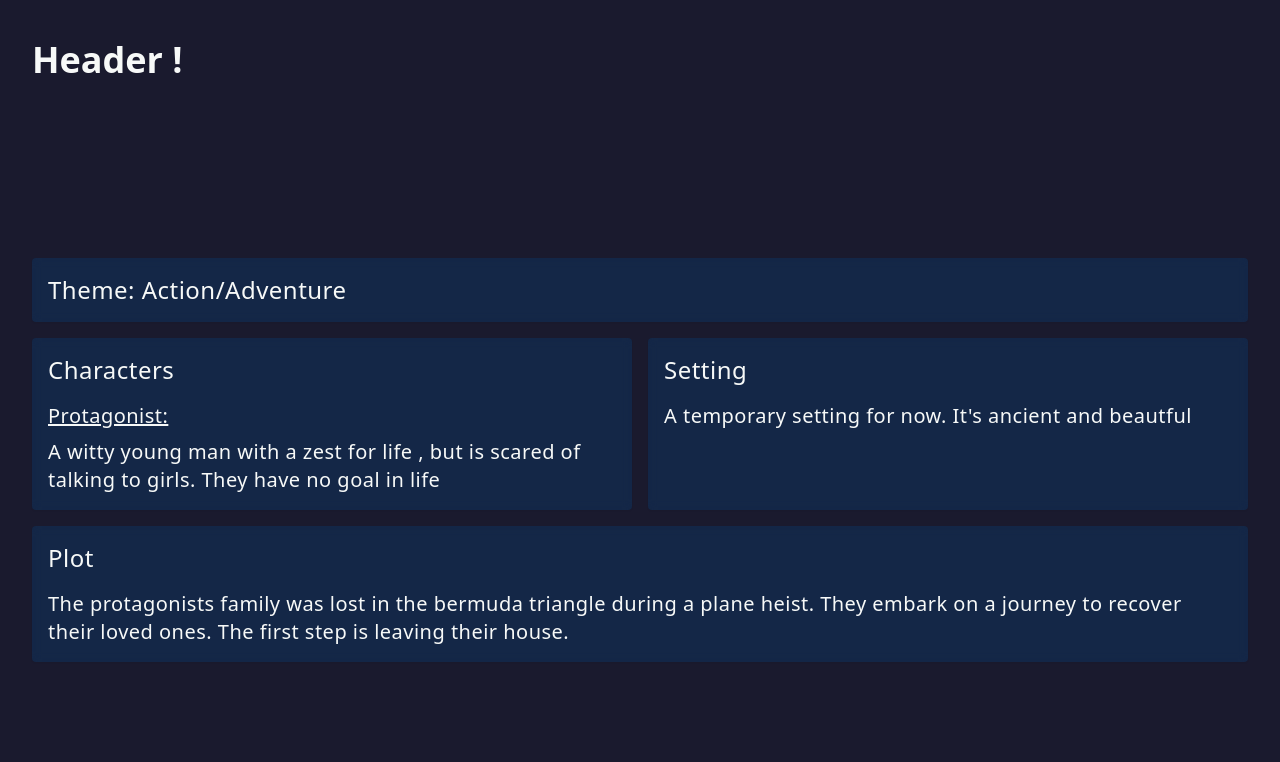
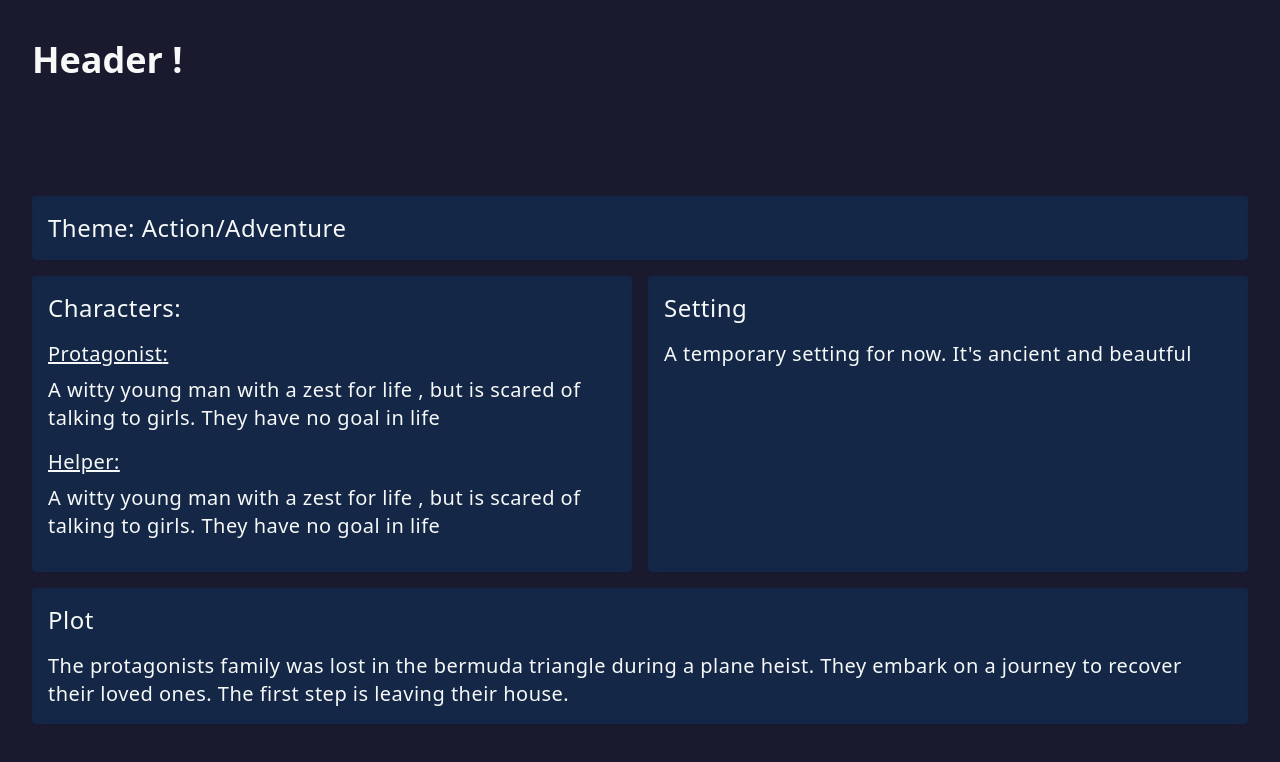
Before and after one commit to JackofD/coolstorybro, a Next.js app: page / in a window 1280 px wide. Both pictures are taken after a click on the button "Generate". Shown: the top 762 px of the page. Built offline with nearby package versions, Linux system fonts and the light colour scheme.

Commit message:
Update character and story data types; Update related components

```diff
--- a/components/Character.tsx
+++ b/components/Character.tsx
@@ -3,19 +3,35 @@ import { CharacterData } from '../pieces/StoryType';
 
 type CharacterProps = {
   characterData: CharacterData;
+  charIndex: number;
 };
 
 const Character: FC<CharacterProps> = (props) => {
-  const {characterData: {initialDescriptor, secondaryDescriptor, tertiaryDescriptor, goal}, } = props;
+  const { characterData: { initialDescriptor, secondaryDescriptor, tertiaryDescriptor, goal }, charIndex } = props;
 
   const formatCharacterData = () => {
     // format the data into a sentence/sentences with correct spacing and grammar (good luck figuring that out)
 
   };
 
+  const determineCharacterRole = (index: number) => {
+    let charRole: string;
+    switch (index) {
+      case 0:
+        charRole = 'Protagonist';
+        break;
+
+      case 1:
+        charRole = 'Helper';
+        break;
+    }
+
+    return charRole
+  };
+
   return <>
-    <h4 className="mb-2 underline">Protagonist:</h4>
-    <p>
+    <h4 className="mb-2 underline">{determineCharacterRole(charIndex)}:</h4>
+    <p className="mb-4">
       {`${initialDescriptor} ${secondaryDescriptor} ${tertiaryDescriptor}.${goal ? ' ' + goal : ' They have no goal in life'}`}
     </p>
   </>;
--- a/components/story/StoryDetail.tsx
+++ b/components/story/StoryDetail.tsx
@@ -8,17 +8,19 @@ type StoryDetailProps = {
 };
 
 const StoryDetail: FC<StoryDetailProps> = (props) => {
-  const {storyData: {theme, protagonist, setting, plotline}} = props;
+  const { storyData: { theme, characters, setting, plotline } } = props;
   return <>
     <section id="storyDetail" className={`flex flex-col gap-4 w-full max-w-7xl ${props.className}`}>
       <div className="story-block"><h3 className="text-2xl">Theme: {theme}</h3></div>
       <section className="contents lg:flex lg:flex-row gap-4 justify-evenly">
         <div className="story-block lg:w-1/2 ">
-          <h3 className="text-2xl mb-4">Characters</h3>
+          <h3 className="text-2xl mb-4">Characters:</h3>
           <ul>
             <li>
               <div>
-                <Character characterData={protagonist} />
+                {characters.map((char, index) => {
+                  return <Character characterData={char} key={index} charIndex={index} />
+                })}
               </div>
             </li>
           </ul>
--- a/pieces/StoryType.ts
+++ b/pieces/StoryType.ts
@@ -1,8 +1,6 @@
 export type StoryType = {
   theme: string;
-  // characters: CharacterData[];
-  protagonist: CharacterData;
-  helper?: CharacterData;
+  characters: CharacterData[];
   setting: SettingData;
   plotline: PlotlineData;
 };
@@ -24,11 +22,18 @@ export type PlotlineData = {
 
 export const fakeStoryData: StoryType = {
   theme: 'Action/Adventure',
-  protagonist: {
-    initialDescriptor: 'A witty young man',
-    secondaryDescriptor: 'with a zest for life',
-    tertiaryDescriptor: ', but is scared of talking to girls',
-  },
+  characters: [
+    {
+      initialDescriptor: 'A witty young man',
+      secondaryDescriptor: 'with a zest for life',
+      tertiaryDescriptor: ', but is scared of talking to girls',
+    },
+    {
+      initialDescriptor: 'A witty young man',
+      secondaryDescriptor: 'with a zest for life',
+      tertiaryDescriptor: ', but is scared of talking to girls',
+    }
+  ],
   setting: { tempSetting: "A temporary setting for now. It's ancient and beautful" },
   plotline: { tempPlot: 'The protagonists family was lost in the bermuda triangle during a plane heist. They embark on a journey to recover their loved ones. The first step is leaving their house.' },
 };
```
